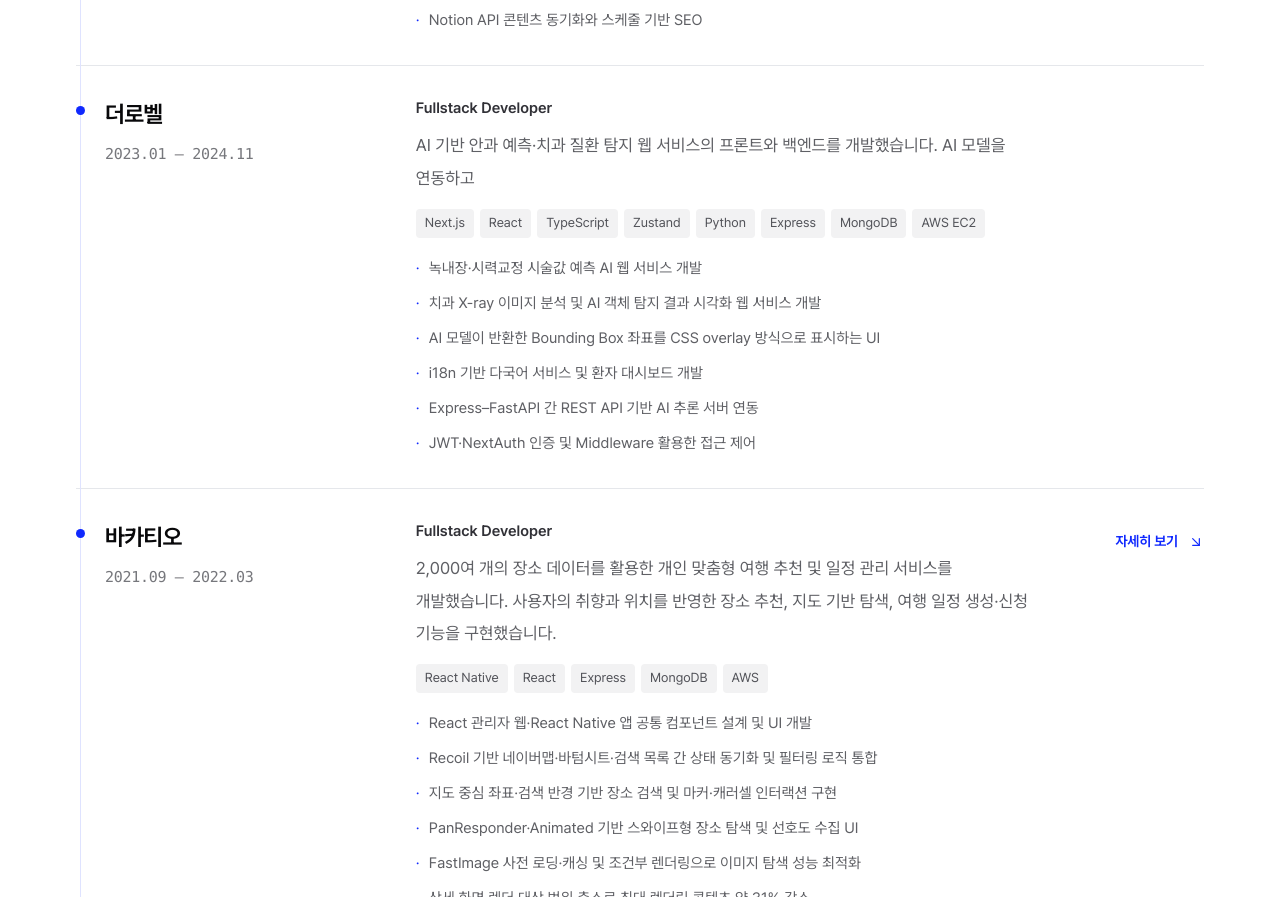
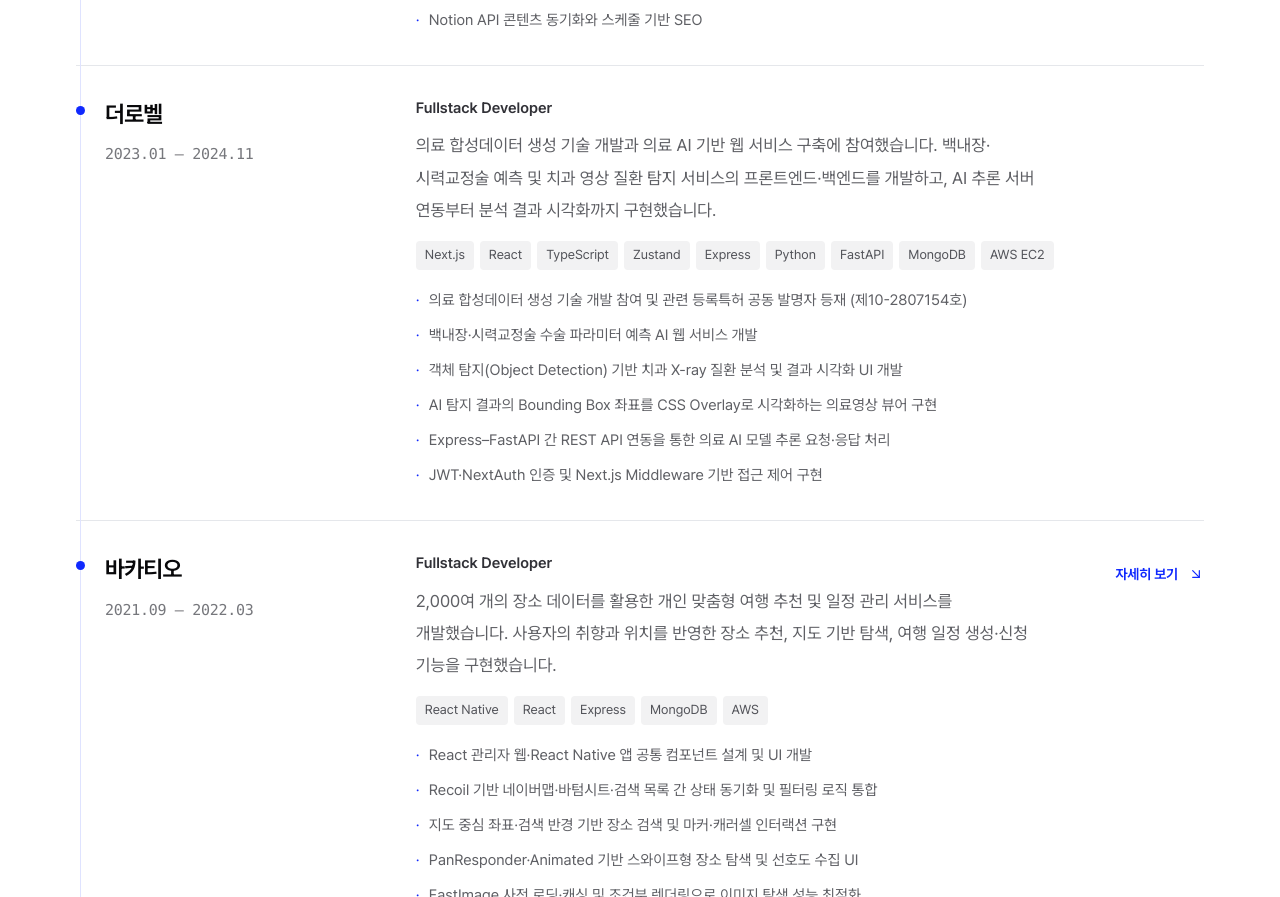
Before and after one commit to aubri61/new-portfolio, a Next.js app: page / in a window 1280 px wide. Shown: the part 1480-2377 px from the top of the page. Built offline with nearby package versions, Linux system fonts and the light colour scheme.

Commit message:
feat : 더로벨 내용 변경

```diff
--- a/data/experiences.ts
+++ b/data/experiences.ts
@@ -36,24 +36,25 @@ export const experiences: Experience[] = [
     period: "2023.01 — 2024.11",
     role: "Fullstack Developer",
     description:
-      "AI 기반 안과 예측·치과 질환 탐지 웹 서비스의 프론트와 백엔드를 개발했습니다. AI 모델을 연동하고 ",
+      "의료 합성데이터 생성 기술 개발과 의료 AI 기반 웹 서비스 구축에 참여했습니다. 백내장·시력교정술 예측 및 치과 영상 질환 탐지 서비스의 프론트엔드·백엔드를 개발하고, AI 추론 서버 연동부터 분석 결과 시각화까지 구현했습니다.",
     stack: [
       "Next.js",
       "React",
       "TypeScript",
       "Zustand",
+      "Express",
       "Python",
-      "Express",
+      "FastAPI",
       "MongoDB",
       "AWS EC2",
     ],
     details: [
-      "녹내장·시력교정 시술값 예측 AI 웹 서비스 개발",
-      "치과 X-ray 이미지 분석 및 AI 객체 탐지 결과 시각화 웹 서비스 개발",
-      "AI 모델이 반환한 Bounding Box 좌표를 CSS overlay 방식으로 표시하는 UI",
-      "i18n 기반 다국어 서비스 및 환자 대시보드 개발",
-      "Express–FastAPI 간 REST API 기반 AI 추론 서버 연동",
-      "JWT·NextAuth 인증 및 Middleware 활용한 접근 제어",
+      "의료 합성데이터 생성 기술 개발 참여 및 관련 등록특허 공동 발명자 등재 (제10-2807154호)",
+      "백내장·시력교정술 수술 파라미터 예측 AI 웹 서비스 개발",
+      "객체 탐지(Object Detection) 기반 치과 X-ray 질환 분석 및 결과 시각화 UI 개발",
+      "AI 탐지 결과의 Bounding Box 좌표를 CSS Overlay로 시각화하는 의료영상 뷰어 구현",
+      "Express–FastAPI 간 REST API 연동을 통한 의료 AI 모델 추론 요청·응답 처리",
+      "JWT·NextAuth 인증 및 Next.js Middleware 기반 접근 제어 구현",
     ],
   },
   {
```
